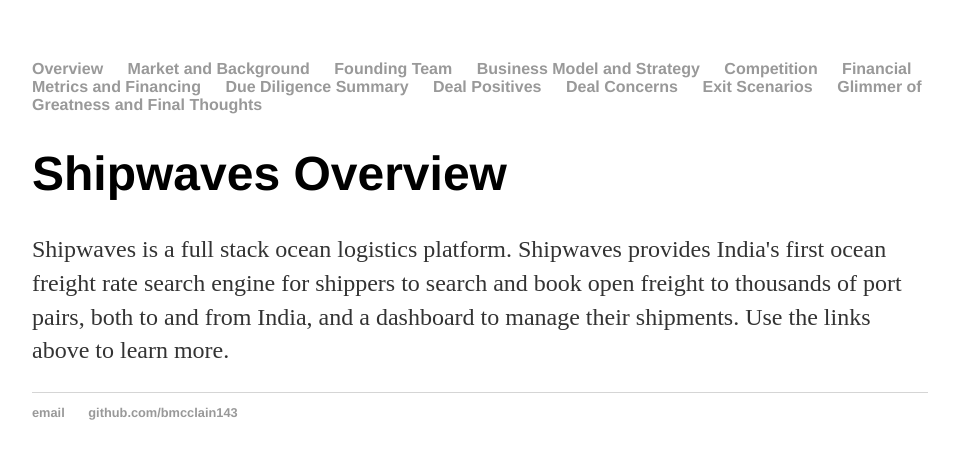
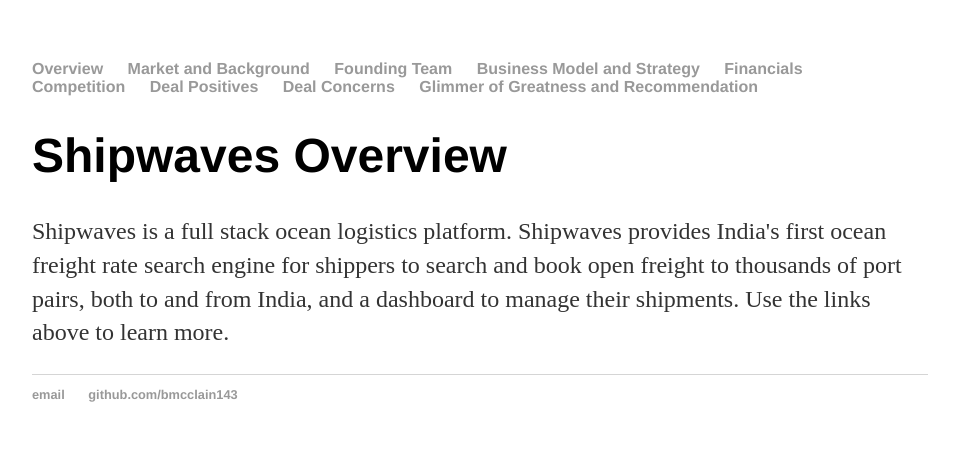
Before and after one commit to bmcclain143/bmcclain143.github.io, a Jekyll site: the page built from index.html, in a window 1280 px wide. Shown: the top 459 px of the page, without its empty margins (160-1113 px from the left). Built offline with Jekyll 4.4.1, drawn with Linux system fonts in a browser that asks for light colours.

Commit message:
Update default.html

```diff
--- a/_layouts/default.html
+++ b/_layouts/default.html
@@ -12,13 +12,11 @@
 		        	<li><a href="/market and background">Market and Background</a></li>
 	        		<li><a href="/founding team">Founding Team</a></li>
 	        		<li><a href="/business model and strategy">Business Model and Strategy</a></li>
+				<li><a href="/financials">Financials</a></li>
 				<li><a href="/competition">Competition</a></li>
-				<li><a href="/financial metrics and financing">Financial Metrics and Financing</a></li>
-				<li><a href="/due diligence summary">Due Diligence Summary</a></li>
 				<li><a href="/Deal Positives">Deal Positives</a></li>
 				<li><a href="/Deal Concerns">Deal Concerns</a></li>
-				<li><a href="/exit scenarios">Exit Scenarios</a></li>
-				<li><a href="/glimmer of greatness and final thoughts">Glimmer of Greatness and Final Thoughts</a></li>
+				<li><a href="/glimmer of greatness and recommendation">Glimmer of Greatness and Recommendation</a></li>
 	    		</ul>
 			</nav>
 			<div class="container">
```
